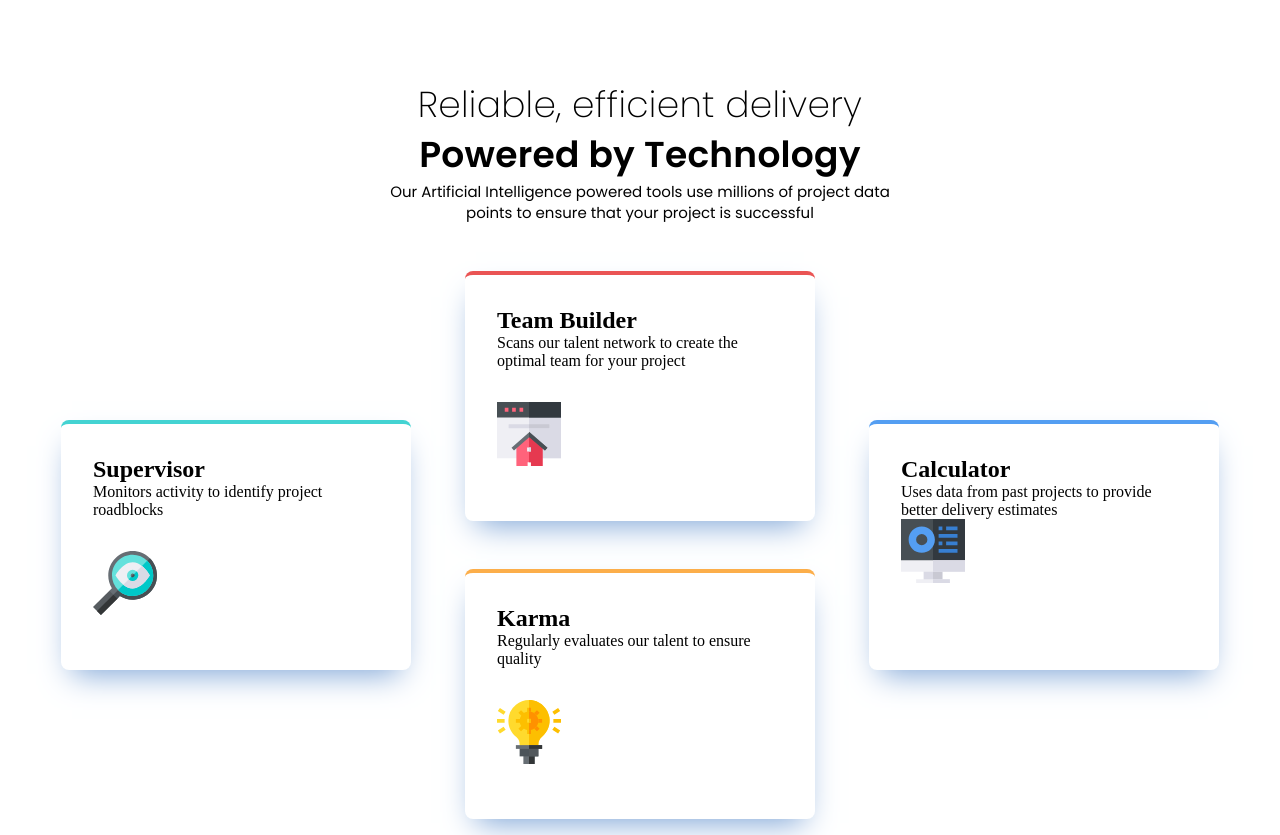
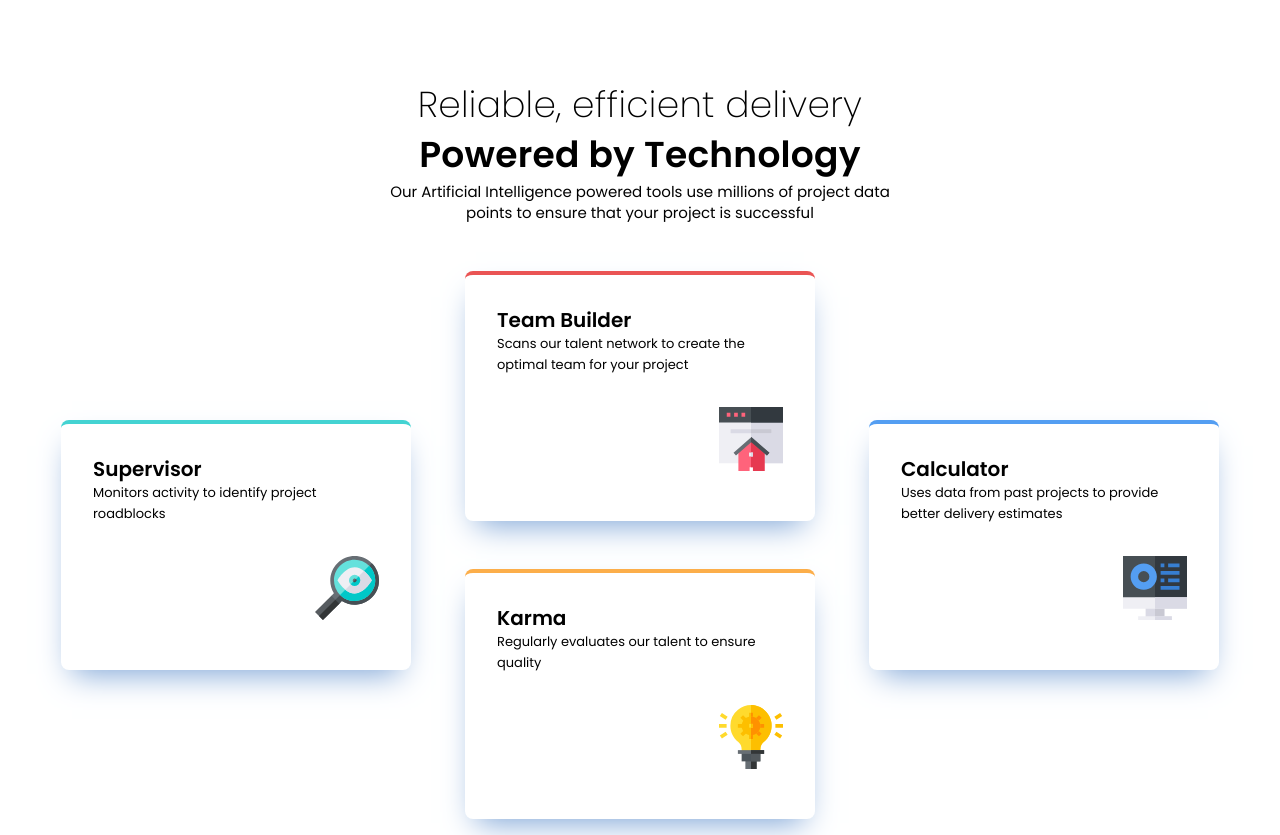
Before and after one commit to EdderJamanca/proyectos_angular_mentor_frontend, an Angular app: page / in a window 1280 px wide. Built offline with nearby package versions, Linux system fonts and the light colour scheme.

Commit message:
actualizar

```diff
--- a/angular.json
+++ b/angular.json
@@ -40,12 +40,12 @@
                 {
                   "type": "initial",
                   "maximumWarning": "500kb",
-                  "maximumError": "1mb"
+                  "maximumError": "6mb"
                 },
                 {
                   "type": "anyComponentStyle",
-                  "maximumWarning": "2kb",
-                  "maximumError": "4kb"
+                  "maximumWarning": "25kb",
+                  "maximumError": "30kb"
                 }
               ],
               "outputHashing": "all"
--- a/src/app/app.component.html
+++ b/src/app/app.component.html
@@ -12,7 +12,7 @@
     <section class="group-cards">
         <div class="card">
             <div class="card-info">
-                <h2>
+                <h2 class="text-preset-3">
                     Supervisor
                 </h2>
                 <p class="card-description">
@@ -25,7 +25,7 @@
         </div>
         <div class="card">
             <div class="card-info">
-                <h2>
+                <h2 class="text-preset-3">
                     Team Builder
                 </h2>
                 <p class="card-description">
@@ -37,7 +37,7 @@
         </div>
         <div class="card">
             <div class="card-info">
-                <h2>
+                <h2 class="text-preset-3">
                     Karma
                 </h2>
                 <p class="card-description">
@@ -48,14 +48,14 @@
         </div>
         <div class="card">
             <div class="card-info">
-                <h2>
+                <h2 class="text-preset-3">
                     Calculator
                 </h2>
                 <p class="card-description">
                     Uses data from past projects to provide better delivery estimates
-                <div class="card-icom">
-                    <img src="assets/images/icon-calculator.svg" alt="calculator icon" />
-                </div>
+            </div>
+            <div class="card-icom">
+                <img src="assets/images/icon-calculator.svg" alt="calculator icon" />
             </div>
         </div>
     </section>
--- a/src/app/app.component.scss
+++ b/src/app/app.component.scss
@@ -1,3 +1,4 @@
+@use '../styles' as *;
 .container {
   padding: var(--spacing-500) var(--spacing-300);
   min-height: 100vh;
@@ -87,3 +88,9 @@
     grid-row: 1/-1;
   }
 }
+.card-icom {
+  text-align: end;
+}
+.card-description{
+  @extend .text-preset-5;
+}
```
